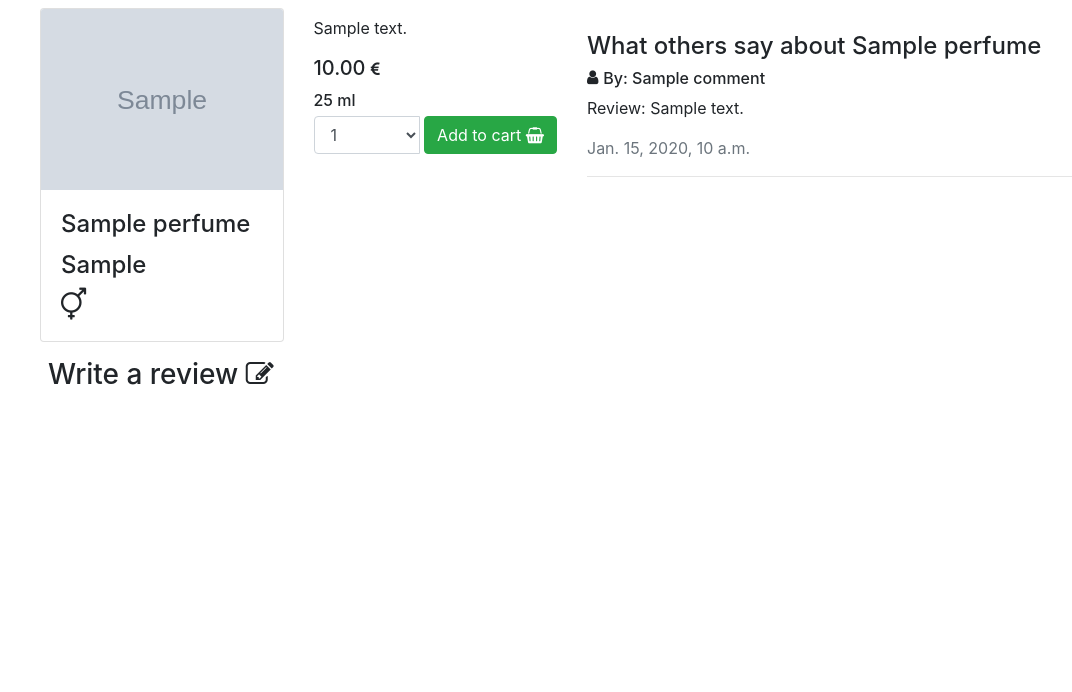
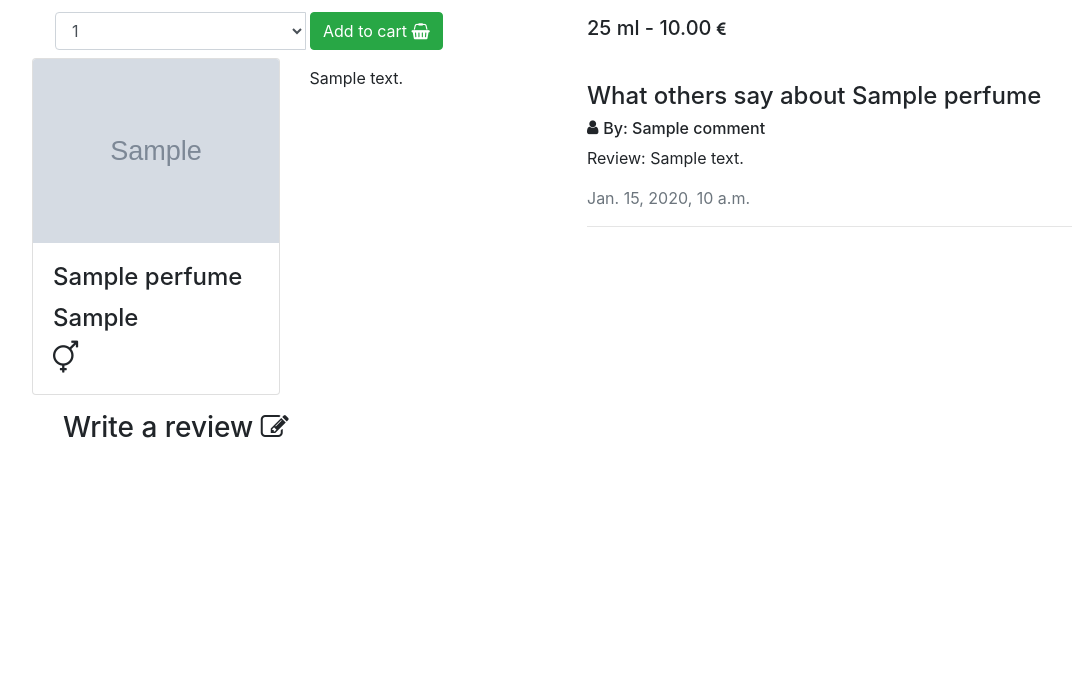
Before and after one commit to Rawa08/FullstackWithDjango, a Django app: page /comments/1/ in a window 1280 px wide. Shown: the part 56-748 px from the top of the page, without its empty margins (68-1140 px from the left). Run offline with Django 3.2, Linux system fonts and the light colour scheme; tables that the repository leaves empty hold one stand-in row (values such as "Sample post"); grey boxes marked "Sample" are stand-in pictures; some libraries are stand-ins or nearby versions.

Commit message:
product page styling fix

```diff
--- a/products/templates/product_info.html
+++ b/products/templates/product_info.html
@@ -2,8 +2,35 @@
 {% load static from staticfiles %}
 {% load bootstrap_tags%}
 {% block content %}
+<div class="container">
 <div class="row m-2">
+<!------------------------>
+			<div class="col-12 col-md-6">
+			<form method="post" action="{% url 'add_product' product.id %}">
+				{% csrf_token %}
+				<div class="input-group mt-1">
 
+					<select name="quantity" class="form-control col-6" id="exampleFormControlSelect1" value="1">
+       {% for i in select_qty_5 %}
+       <option>{{ i }}</option>
+{% endfor %}
+<option><p>Need more? adjust in cart. </p></option>
+
+
+    </select> <span class="input-group-btn">
+                            <button class="btn btn-success ml-1" type="submit">Add to cart <i class="fa fa-shopping-basket"></i> </button>
+                        </span>
+				</div>
+			</form>
+
+            </div>
+
+            <div class="col-12 col-md-6 mt-2">
+            <h5>{{ product.volume }} ml -
+{{ product.price }} <small><i class="fa fa-euro"></i></small></h5></div>
+
+            </div>
+            <div class="row">
 	<div class="col-md-3 col-sm-12">
 		<div class="card h-100">
 			<img class="card-img-top" src="{{ MEDIA_URL }}{{ product.image }}" alt="">
@@ -29,29 +56,6 @@
 
 		<div class=" h-100">
 			<p class="mt-2">{{product.description}}</p>
-				<h5>{{ product.price }} <small><i class="fa fa-euro"></i></small></h5>
-				<h6 class="d-inline">
-					{{ product.volume }} ml
-				</h6>
-				<form method="post" action="{% url 'add_product' product.id %}">
-					{% csrf_token %}
-					<div class="input-group mt-1">
-
-						 <select name="quantity" class="form-control col-6" id="exampleFormControlSelect1" value="1">
-       {% for i in select_qty_5 %}
-       <option>{{ i }}</option>
-{% endfor %}
-<option><p>Need more? adjust in cart. </p></option>
-
-
-    </select>
-
-
-                        <span class="input-group-btn">
-                            <button class="btn btn-success ml-1" type="submit">Add to cart <i class="fa fa-shopping-basket"></i> </button>
-                        </span>
-					</div>
-				</form>
 					</div>
 	</div>
 
@@ -85,7 +89,7 @@
 
 </div>
 
-
+</div>
 
 
 
```
Also changed, not shown: .travis.yml. Lines whose indentation alone changed are shown as unchanged.
